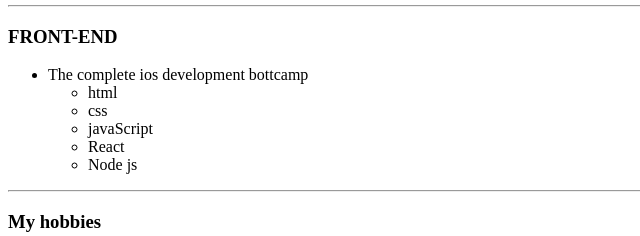
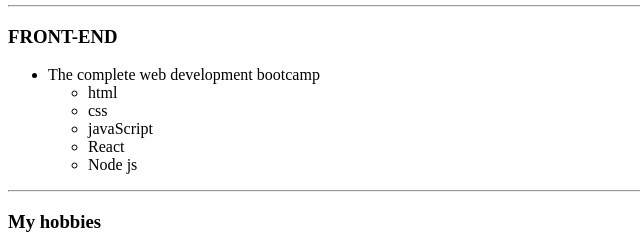
Before and after one commit to arhab07/CV, a plain HTML site: page index.html in a window 1280 px wide. Shown: the part 207-443 px from the top of the page, 0-640 px from the left. Drawn offline with Linux system fonts and the light colour scheme.

Commit message:
Update index.html

```diff
--- a/index.html
+++ b/index.html
@@ -18,7 +18,7 @@
      <hr>
      <h3>FRONT-END</h3>
      <ul>
-         <li>The complete ios development bottcamp</li>
+         <li>The complete web development bootcamp</li>
              <ul><li>html</li>
                 <li>css</li>
                 <li>javaScript</li>
```
